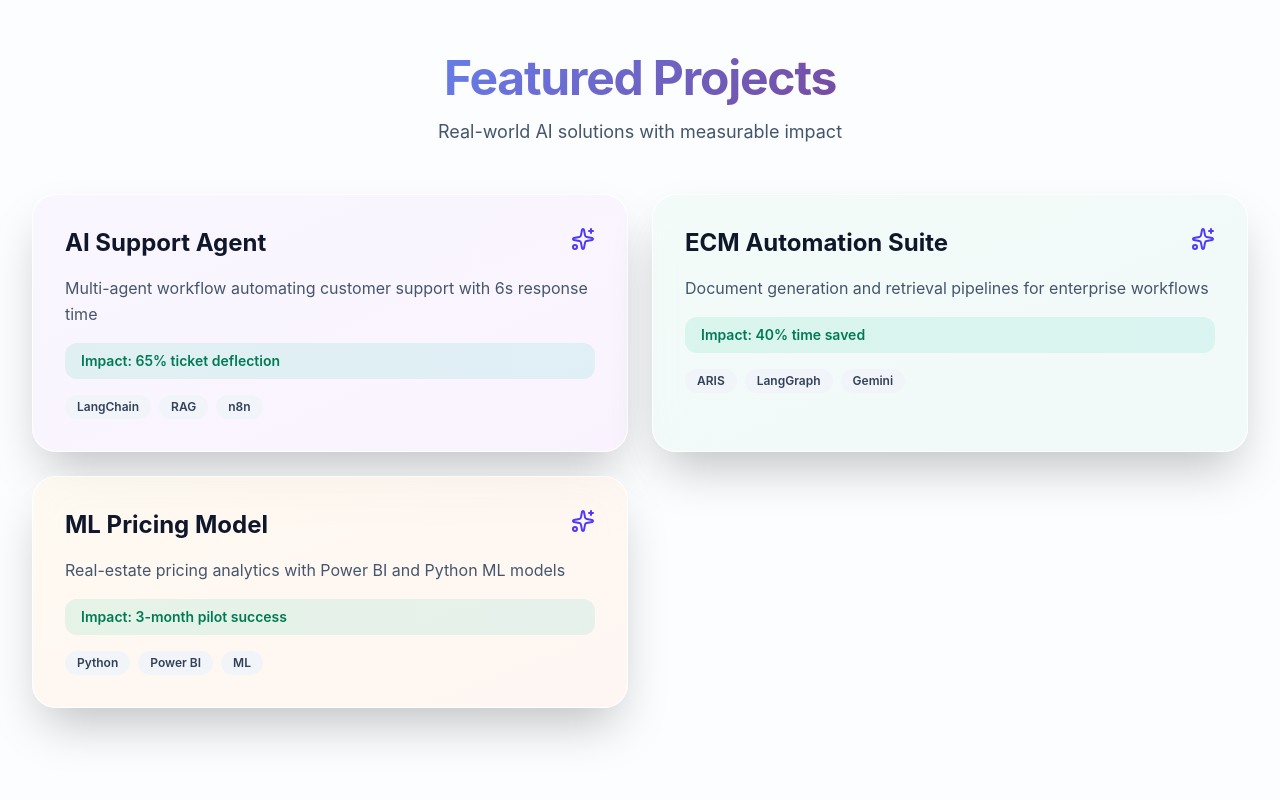
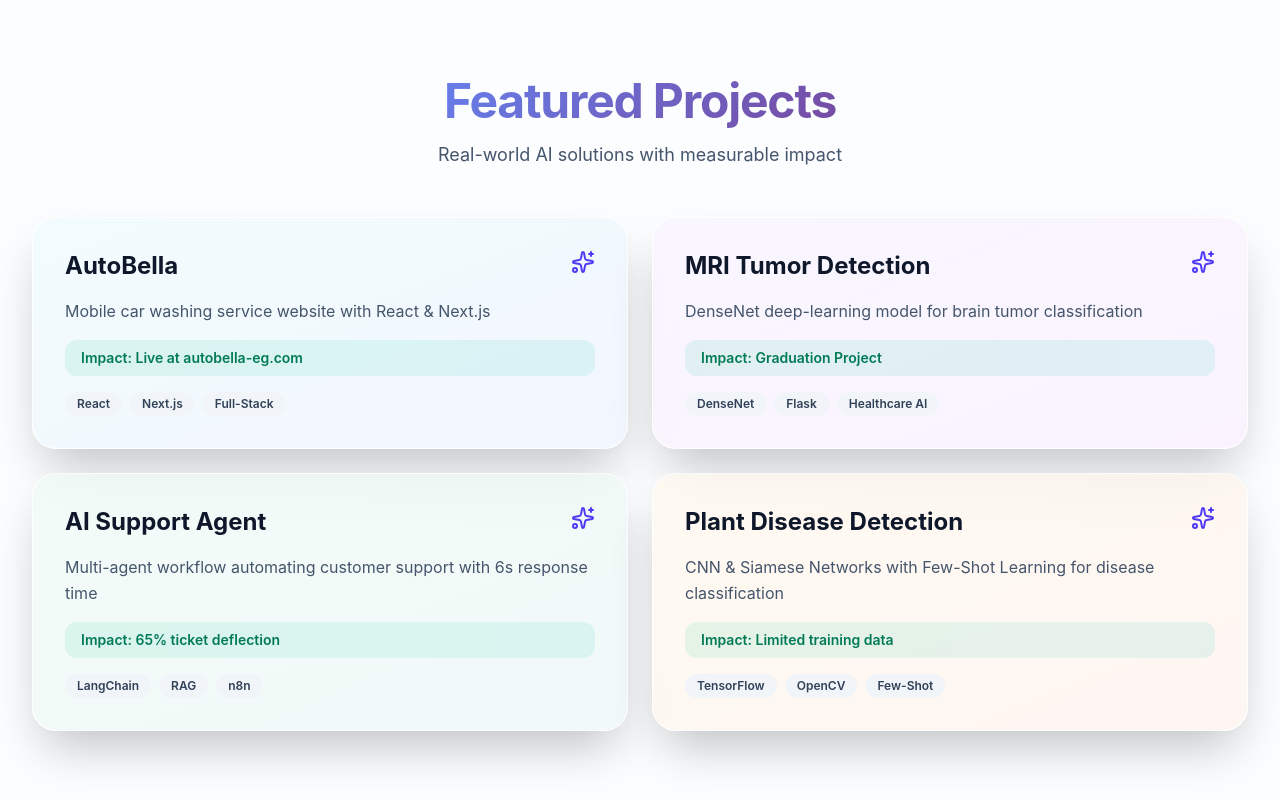
Before and after one commit to moniem2020/Portfolio, a Next.js app: page / in a window 1280 px wide. Shown: the part 2492-3292 px from the top of the page. Built offline with nearby package versions, Linux system fonts and the light colour scheme.

Commit message:
feat: Update portfolio with latest CV, add 6 projects including AutoBella, fix CVE-2025-55182 security vulnerability

```diff
--- a/app/about/page.tsx
+++ b/app/about/page.tsx
@@ -30,17 +30,22 @@ const milestones = [
   {
     year: "2025",
     title: "AI & Automation Intern - Intercom Enterprises",
-    description: "Delivering cross-department automations: ARIS BPM scripting, document generation, and LangChain/LangGraph RAG pipelines integrated with n8n.",
+    description: "Delivering cross-department automations: RAG-powered AI assistants, n8n workflows, and LangChain/LangGraph pipelines.",
   },
   {
     year: "2024",
-    title: "Data Scientist - Phoenix Consulting",
-    description: "Built Power BI dashboards and ML pricing models that help real-estate clients act on market signals in real time.",
+    title: "Data Science Intern - Phoenix Consulting",
+    description: "Built Power BI dashboards, ML pricing models for real-estate analytics, and property-price prediction systems.",
   },
   {
     year: "2023",
     title: "Data Science Intern - Phoenix Consulting",
-    description: "Strengthened the toolkit with Python, web scraping, and data cleaning foundations while supporting analytics teams.",
+    description: "Enhanced Python proficiency, web scraping, data preprocessing, and supported early-stage model design.",
+  },
+  {
+    year: "2021-2025",
+    title: "MSc in Scientific Computing - Ain Shams University",
+    description: "In progress. Specializing in AI, machine learning, and computational methods.",
   },
 ];
 
@@ -94,7 +99,7 @@ export default function About() {
             className="text-4xl font-semibold text-slate-900 md:text-5xl"
           />
           <p className="max-w-3xl text-lg leading-relaxed text-slate-600">
-            I&apos;m Abdelmoniem Ghazal, an AI & Automation intern at Intercom Enterprises. I build retrieval systems, document automations, and ops dashboards so teams can focus on decisions-not busywork. Previously, I worked as a data scientist at Phoenix Consulting.
+            I&apos;m Abdelmoniem Ghazal, pursuing an MSc in Scientific Computing at Ain Shams University while working as an AI & Automation intern at Intercom Enterprises. I build retrieval-augmented generation systems, automation workflows, and data-driven solutions. Previously interned at Phoenix Consulting, developing Power BI dashboards and ML pricing models.
           </p>
         </header>
 
--- a/app/page.tsx
+++ b/app/page.tsx
@@ -18,24 +18,31 @@ const skills = [
 
 const projects = [
   {
+    title: 'AutoBella',
+    description: 'Mobile car washing service website with React & Next.js',
+    impact: 'Live at autobella-eg.com',
+    tags: ['React', 'Next.js', 'Full-Stack'],
+    gradient: 'from-cyan-500 to-blue-600',
+  },
+  {
+    title: 'MRI Tumor Detection',
+    description: 'DenseNet deep-learning model for brain tumor classification',
+    impact: 'Graduation Project',
+    tags: ['DenseNet', 'Flask', 'Healthcare AI'],
+    gradient: 'from-violet-500 to-purple-600',
+  },
+  {
     title: 'AI Support Agent',
     description: 'Multi-agent workflow automating customer support with 6s response time',
     impact: '65% ticket deflection',
     tags: ['LangChain', 'RAG', 'n8n'],
-    gradient: 'from-violet-500 to-purple-600',
-  },
-  {
-    title: 'ECM Automation Suite',
-    description: 'Document generation and retrieval pipelines for enterprise workflows',
-    impact: '40% time saved',
-    tags: ['ARIS', 'LangGraph', 'Gemini'],
     gradient: 'from-emerald-500 to-teal-600',
   },
   {
-    title: 'ML Pricing Model',
-    description: 'Real-estate pricing analytics with Power BI and Python ML models',
-    impact: '3-month pilot success',
-    tags: ['Python', 'Power BI', 'ML'],
+    title: 'Plant Disease Detection',
+    description: 'CNN & Siamese Networks with Few-Shot Learning for disease classification',
+    impact: 'Limited training data',
+    tags: ['TensorFlow', 'OpenCV', 'Few-Shot'],
     gradient: 'from-amber-500 to-orange-600',
   },
 ];
@@ -44,8 +51,8 @@ const experiences = [
   {
     role: 'AI & Automation Intern',
     company: 'Intercom Enterprises',
-    period: 'Current',
-    description: 'Building autonomous support workflows with LangChain, LangGraph, and Gemini API',
+    period: 'Jul 2025 - Present',
+    description: 'Building RAG-powered AI assistants and automation workflows with LangChain, n8n, and Gemini API',
     icon: Bot,
   },
   {
--- a/app/skills/page.tsx
+++ b/app/skills/page.tsx
@@ -3,14 +3,13 @@ import { motion } from 'framer-motion';
 import RotatingSkills from '@/components/RotatingSkills';
 
 const skills = [
+    'Python',
     'LangChain',
-    'Python',
-    'TypeScript',
-    'LangGraph',
+    'TensorFlow',
     'n8n',
     'Power BI',
     'RAG Systems',
-    'ARIS BPM',
+    'SQL',
 ];
 
 export default function Skills() {
@@ -55,23 +54,23 @@ export default function Skills() {
                 <div className="grid gap-6 md:grid-cols-2 lg:grid-cols-4">
                     {[
                         {
-                            category: 'AI/ML',
-                            items: ['LangChain', 'LangGraph', 'RAG Systems', 'Gemini API'],
+                            category: 'Programming',
+                            items: ['Python', 'C++', 'Java', 'C#', 'Scala', 'TypeScript'],
+                            color: 'from-cyan-500 to-blue-600',
+                        },
+                        {
+                            category: 'AI & ML',
+                            items: ['LangChain', 'RAG Systems', 'TensorFlow', 'DenseNet', 'Few-Shot Learning'],
                             color: 'from-violet-500 to-purple-600',
                         },
                         {
-                            category: 'Programming',
-                            items: ['Python', 'TypeScript', 'JavaScript', 'SQL'],
-                            color: 'from-cyan-500 to-blue-600',
-                        },
-                        {
-                            category: 'Automation',
-                            items: ['n8n', 'ARIS BPM', 'Workflow Design', 'API Integration'],
+                            category: 'Automation & Tools',
+                            items: ['n8n', 'Power BI', 'SQL', 'Git', 'VS Code'],
                             color: 'from-emerald-500 to-teal-600',
                         },
                         {
-                            category: 'Analytics',
-                            items: ['Power BI', 'Data Visualization', 'ML Models', 'Dashboards'],
+                            category: 'Web & Frameworks',
+                            items: ['React', 'Next.js', 'Flask', 'Full-Stack Development'],
                             color: 'from-amber-500 to-orange-600',
                         },
                     ].map((skillGroup, index) => (
--- a/data/projects.ts
+++ b/data/projects.ts
@@ -1,34 +1,50 @@
 export const projects = [
   {
-    title: "AI Chatbot for Customer Service",
+    title: "AutoBella - Mobile Car Washing Service",
     description:
-      "Developed an AI-powered chatbot using Langchain and Langgraph for efficient customer support automation.",
-    impact: "Reduced response time by 42% across support queues.",
-    demo: undefined, // Add demo URL when available
-    github: "https://github.com/moniem2020/ai-chatbot",
+      "Full-stack website for AutoBella mobile car washing service built with React and Next.js, featuring service booking, pricing, and customer management.",
+    impact: "Live production website serving customers",
+    demo: "https://autobella-eg.com",
+    github: "https://github.com/moniem2020/AutoBella",
   },
   {
-    title: "Machine Learning Model for Predictive Maintenance",
+    title: "MRI Tumor Detection Model",
     description:
-      "Created a ML model to predict equipment failures, reducing downtime by 30% using Python and scikit-learn.",
-    impact: "Prevented 30% of downtime across 120 assets.",
-    demo: undefined, // Add demo URL when available
-    github: "https://github.com/moniem2020/predictive-maintenance",
+      "Advanced brain MRI tumor classification system using DenseNet deep-learning architecture with Flask deployment for real-time predictions.",
+    impact: "Graduation project focused on healthcare AI automation",
+    demo: undefined,
+    github: "https://github.com/moniem2020/mri-tumor-detection",
   },
   {
-    title: "n8n Workflow Automation Tool",
+    title: "AI Support Agent",
     description:
-      "Built custom workflows for business process automation using n8n, integrating various APIs and services.",
-    impact: "Returned 25 hours per week to ops teams.",
-    demo: undefined, // Add demo URL when available
-    github: "https://github.com/moniem2020/n8n-workflows",
+      "Multi-agent workflow automating customer support using LangChain and RAG with 6s response time.",
+    impact: "65% ticket deflection rate processing 1000+ tickets/day",
+    demo: undefined,
+    github: "https://github.com/moniem2020/ai-support-agent",
   },
   {
-    title: "AI Agent for Task Management",
+    title: "Plant Disease Prediction & Recognition",
     description:
-      "Implemented an AI agent system for intelligent task assignment and management using Langgraph.",
-    impact: "Auto-triaged 65% of tasks in month one.",
-    demo: undefined, // Add demo URL when available
-    github: "https://github.com/moniem2020/ai-task-agent",
+      "Deep-learning model for plant disease detection using CNNs, Siamese Networks, and Few-Shot Learning with TensorFlow and OpenCV.",
+    impact: "Accurate classification with limited training data",
+    demo: undefined,
+    github: "https://github.com/moniem2020/plant-disease-detection",
+  },
+  {
+    title: "Song Popularity Prediction",
+    description:
+      "ML classification model using Random Forest and Gradient Boosting with GridSearchCV optimization to predict song popularity.",
+    impact: "Analytical insights with ensemble methods",
+    demo: undefined,
+    github: "https://github.com/moniem2020/song-popularity-prediction",
+  },
+  {
+    title: "ECM Automation Suite",
+    description:
+      "Document generation and retrieval pipelines for enterprise workflows using ARIS BPM, LangGraph, and Gemini API.",
+    impact: "40% time saved in document processing",
+    demo: undefined,
+    github: undefined,
   },
 ];
--- a/package.json
+++ b/package.json
@@ -14,10 +14,10 @@
     "framer-motion": "^12.23.22",
     "gray-matter": "^4.0.3",
     "lucide-react": "^0.555.0",
-    "next": "15.5.4",
+    "next": "^15.5.7",
     "next-mdx-remote": "^5.0.0",
-    "react": "19.1.0",
-    "react-dom": "19.1.0"
+    "react": "^19.0.1",
+    "react-dom": "^19.0.1"
   },
   "devDependencies": {
     "@eslint/eslintrc": "^3",
```
Also changed, not shown: 1 other file (tests, documents, lock files or other folders).
